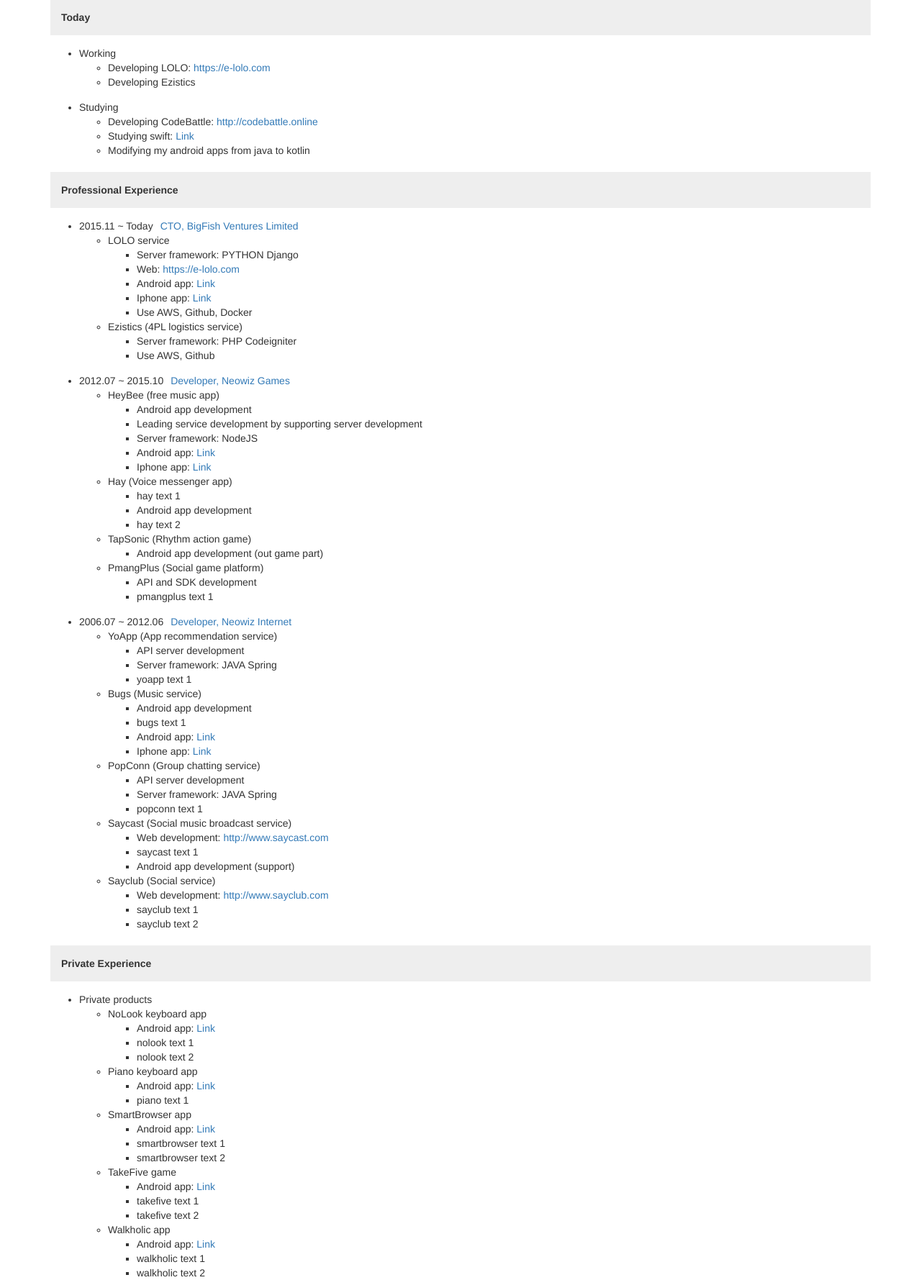
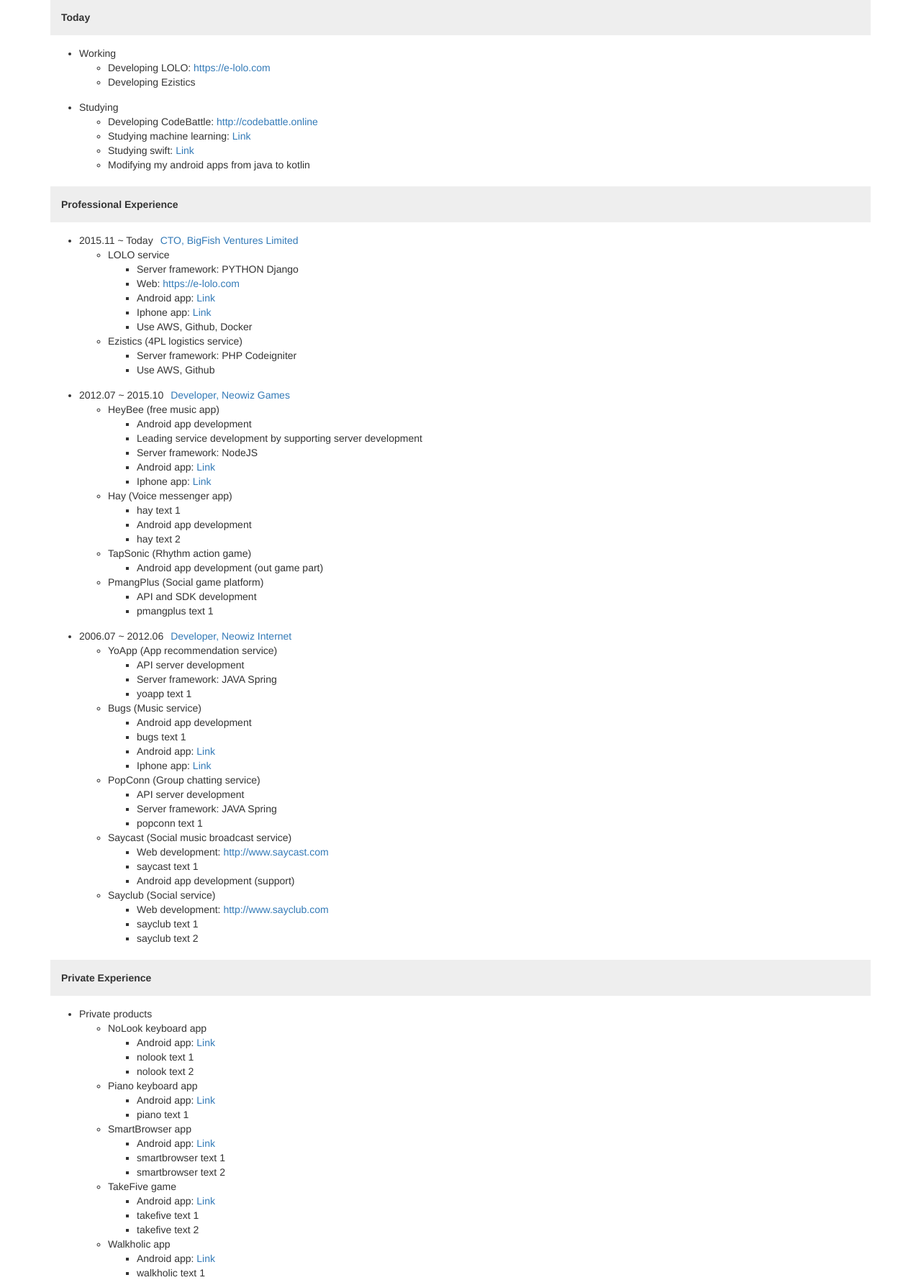
Before and after one commit to tedkim81/iamted, a Django app: page / in a window 1280 px wide. Shown: the part 211-1990 px from the top of the page at 72% size. Run offline with Django 3.2, Linux system fonts and the light colour scheme; some libraries are stand-ins or nearby versions.

Commit message:
Add studying machine learning

```diff
--- a/app/templates/profile.html
+++ b/app/templates/profile.html
@@ -128,6 +128,7 @@
 			<li class="cont-li">{% trans "Studying" %}
 				<ul>
 					<li>{% trans "Developing CodeBattle" %}: <a href="http://codebattle.online" target="_blank">http://codebattle.online</a></li>
+					<li>{% trans "Studying machine learning" %}: <a href="https://www.coursera.org/learn/machine-learning/" target="_blank">Link</a></li>
 					<li>{% trans "Studying swift" %}: <a href="https://www.inflearn.com/course/stanford-ios-한글자막-강의/" target="_blank">Link</a></li>
 					<li>{% trans "Modifying my android apps from java to kotlin" %}</li>
 				</ul>
```
Also changed, not shown: locale/en/LC_MESSAGES/django.po, locale/ko/LC_MESSAGES/django.po, 2 other files.
